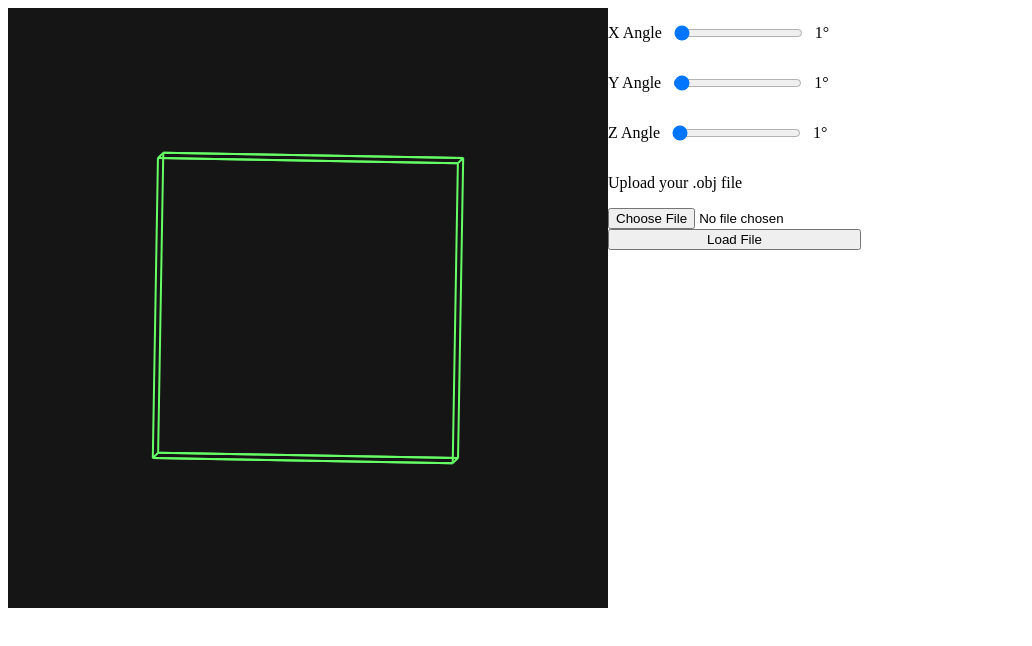
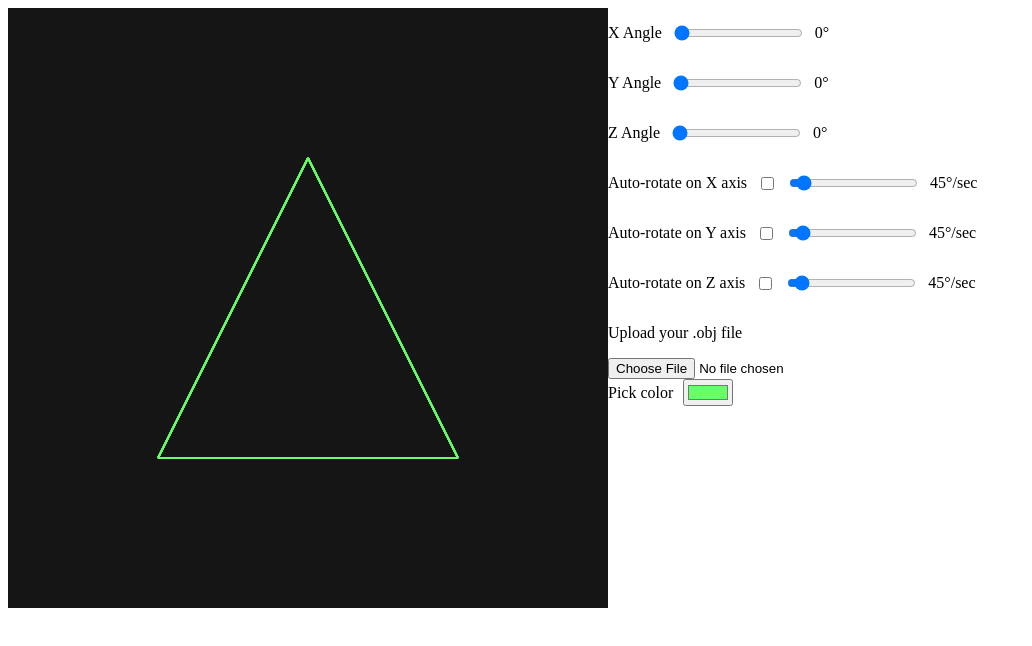
Before and after one commit to xGiocar/3dRenderer, a website with bundled scripts: page index.html in a window 1280 px wide. Shown: the whole page, without its empty margins (0-1032 px from the left). Built offline with nearby package versions, Linux system fonts and the light colour scheme.

Commit message:
added auto-rotation and color picker

```diff
--- a/Matrix.js
+++ b/Matrix.js
@@ -26,9 +26,9 @@ export class Matrix {
 
     static rotationMatrixXZ(angle) {
         /*
-            |cos a      0   -sin a| |x|
-            |  0        1        0| |y|
-            |sin a      0    cos a| |z|
+            |cos a     0   -sin a| |x|
+            |  0       1        0| |y|
+            |sin a     0    cos a| |z|
         */
 
         return new Matrix({cells:
--- a/index.html
+++ b/index.html
@@ -11,27 +11,54 @@
     <div class="input">
         <div class="row">
             <label for="xAngle">X Angle</label>
-            <input type="range" min="0" max="360" value="1" class="slider" id="xAngle">
+            <input type="range" min="0" max="360" value="0" class="slider" id="xAngle">
             <p class="value" id="pX">0°</p>
         </div>
 
         <div class="row">
             <label for="yAngle">Y Angle</label>
-            <input type="range" min="0" max="360" value="1" class="slider" id="yAngle">
+            <input type="range" min="0" max="360" value="0" class="slider" id="yAngle">
             <p class="value" id="pY">0°</p>
         </div>
 
         <div class="row">
             <label for="zAngle">Z Angle</label>
-            <input type="range" min="0" max="360" value="1" class="slider" id="zAngle">
+            <input type="range" min="0" max="360" value="0" class="slider" id="zAngle">
             <p class="value" id="pZ">0°</p>
         </div>
+
+        <div class="row">
+            <label for="xSpinCheck">Auto-rotate on X axis</label>
+            <input type="checkbox" class="checkbox" id="xSpinCheck">
+            <input type="range" min="0" max="720" value="45" class="slider" id="xSpinSpeed">
+            <p class="value" id="XSpinParagraph">45°/sec</p>
+        </div>
+
+        <div class="row">
+            <label for="ySpinCheck">Auto-rotate on Y axis</label>
+            <input type="checkbox" class="checkbox" id="ySpinCheck">
+            <input type="range" min="0" max="720" value="45" class="slider" id="ySpinSpeed">
+            <p class="value" id="YSpinParagraph">45°/sec</p>
+        </div>
+
+        <div class="row">
+            <label for="zSpinCheck">Auto-rotate on Z axis</label>
+            <input type="checkbox" class="checkbox" id="zSpinCheck">
+            <input type="range" min="0" max="720" value="45" class="slider" id="zSpinSpeed">
+            <p class="value" id="ZSpinParagraph">45°/sec</p>
+        </div>
+
         <p>Upload your .obj file</p>
         <div class="row">
             <input type="file" id="fileInput">
         </div>
-        <input type="button" value="Load File" id="loadButton"/>
+
+        <div class="row">
+            <label for="colorPicker">Pick color</label>
+            <input type="color" id="colorPicker" value="#66FF66">
+        </div>
     </div>
+
     <script type="module" src="index.js"></script>
 
 </body>
--- a/index.js
+++ b/index.js
@@ -8,16 +8,29 @@ const xSlider = document.getElementById("xAngle");
 const ySlider = document.getElementById("yAngle");
 const zSlider = document.getElementById("zAngle");
 
+const xSpinSlider = document.getElementById("xSpinSpeed");
+const ySpinSlider = document.getElementById("ySpinSpeed");
+const zSpinSlider = document.getElementById("zSpinSpeed");
+
+const xSpinCheck = document.getElementById("xSpinCheck");
+const ySpinCheck = document.getElementById("ySpinCheck");
+const zSpinCheck = document.getElementById("zSpinCheck");
+
 const xParagraph = document.getElementById("pX");
 const yParagraph = document.getElementById("pY");
 const zParagraph = document.getElementById("pZ");
 
+const xSpinParagraph = document.getElementById("XSpinParagraph");
+const ySpinParagraph = document.getElementById("YSpinParagraph");
+const zSpinParagraph = document.getElementById("ZSpinParagraph");
+
 const fileUpload = document.getElementById("fileInput");
+const pickColor = document.getElementById("colorPicker");
+
 let fileContent = "";
 
 const FPS = 60;
 const BACKGROUND_COLOR = "#151515";
-const STROKE_COLOR = "#66FF66";
 //const STROKE_COLOR = "#FF3366";
 const HEIGHT = canvas.height;
 const WIDTH = canvas.width;
@@ -26,8 +39,17 @@ let dz = 0;
 let angleZ = 0;
 let angleX = 0;
 let angleY = 0;
-let radiansPerSecond = Math.PI / 2;  // rotation speed
-let object = Body.cube;
+//let radiansPerSecond = Math.PI / 2;  // rotation speed
+let object = Body.pyramid;
+let stroke_color = pickColor.value;
+
+let spinX = false;
+let spinY = false;
+let spinZ = false;
+
+let rotationSpeedX = 0;
+let rotationSpeedY = 0;
+let rotationSpeedZ = 0;
 
 let transformedVertices = [];
 
@@ -37,17 +59,22 @@ fileUpload.addEventListener("change", function () {
 
     reader.onload = function () {
         fileContent = reader.result;
+        object = Body.readObjFile(fileContent);
     }
-
     reader.readAsText(this.files[0]);
 
 });
 
-document.getElementById("loadButton").addEventListener("click", loadObjectFromFile);
-
+pickColor.addEventListener("change", function() {
+    stroke_color = pickColor.value;
+});
 
 function degToRad(degrees) {
     return degrees * Math.PI / 180;
+}
+
+function radToDeg(radians) {
+    return radians * 180 / Math.PI;
 }
 
 function loadObjectFromFile() {
@@ -57,7 +84,7 @@ function loadObjectFromFile() {
 function clear() {
     ctx.fillStyle = BACKGROUND_COLOR;
     ctx.fillRect(0, 0, canvas.width, canvas.height);
-    ctx.fillStyle = STROKE_COLOR;
+    ctx.fillStyle = stroke_color;
 }
 
 function convertCartesian(vector, side) {
@@ -80,7 +107,7 @@ function drawLine(vector1, vector2) {
     let cart_v1 = convertCartesian(vector1, 0);
     let cart_v2 = convertCartesian(vector2, 0);
 
-    ctx.strokeStyle = STROKE_COLOR;
+    ctx.strokeStyle = stroke_color;
     ctx.lineWidth = 2;
     ctx.beginPath();
     ctx.moveTo(cart_v1.x / cart_v1.w, cart_v1.y / cart_v1.w);
@@ -102,25 +129,67 @@ function drawFace(vertices, face) {
 
 function drawFrame() {
     const dt = 1 / FPS;
-    const da = radiansPerSecond / FPS;
+
+    let transformMatrix = new Matrix();
     dz += dt;
 
-    angleX = degToRad(xSlider.value);
-    angleY = degToRad(ySlider.value);
-    angleZ = degToRad(zSlider.value);
+    spinX = xSpinCheck.checked;
+    spinY = ySpinCheck.checked;
+    spinZ = zSpinCheck.checked;
+
+    xSpinParagraph.textContent = `${xSpinSlider.value}°/sec`;
+    ySpinParagraph.textContent = `${ySpinSlider.value}°/sec`;
+    zSpinParagraph.textContent = `${zSpinSlider.value}°/sec`;
+
+    rotationSpeedX = xSpinSlider.value;
+    rotationSpeedY = ySpinSlider.value;
+    rotationSpeedZ = zSpinSlider.value;
+
+    let deltaX = degToRad(rotationSpeedX) / FPS;
+    let deltaY = degToRad(rotationSpeedY) / FPS;
+    let deltaZ = degToRad(rotationSpeedZ) / FPS;
 
     xParagraph.textContent = `${xSlider.value}°`;
     yParagraph.textContent = `${ySlider.value}°`;
     zParagraph.textContent = `${zSlider.value}°`;
 
+    if (!spinX) {
+        angleX = degToRad(xSlider.value);
+    }
+
+    else if (spinX){
+        angleX += deltaX;
+        if (angleX >= 2 * Math.PI) angleX = 0;
+        xSlider.value = radToDeg(angleX);
+    }
+
+    if (!spinY) {
+        angleY = degToRad(ySlider.value);
+    }
+
+    else if (spinY){
+        angleY += deltaY;
+        if (angleY >= 2 * Math.PI) angleY = 0;
+        ySlider.value = radToDeg(angleY);
+    }
+
+    if (!spinZ) {
+        angleZ = degToRad(zSlider.value);
+    }
+
+    else if (spinZ){
+        angleZ += deltaZ;
+        if (angleZ >= 2 * Math.PI) angleZ = 0;
+        zSlider.value = radToDeg(angleZ);
+    }
+
+    transformMatrix = Matrix.matrixMultiply(Matrix.rotationMatrixYZ(angleX), transformMatrix);
+    transformMatrix = Matrix.matrixMultiply(Matrix.rotationMatrixXZ(angleY), transformMatrix);
+    transformMatrix = Matrix.matrixMultiply(Matrix.rotationMatrixXY(angleZ), transformMatrix);
+
     clear();
 
     for (let i = 0; i < object.vertices.length; i++) {
-        let transformMatrix = Matrix.matrixMultiply(Matrix.rotationMatrixXY(angleZ), Matrix.rotationMatrixXZ(angleY));
-        transformMatrix = Matrix.matrixMultiply(transformMatrix, Matrix.rotationMatrixYZ(angleX));
-        //transformMatrix = Matrix.matrixMultiply(transformMatrix, Matrix.translationMatrix({Tx: 0.2, Ty: 0, Tz: 0.2}));
-        //transformMatrix = Matrix.matrixMultiply(transformMatrix, Matrix.rotationMatrixYZ(angleY));
-        //transformMatrix = Matrix.matrixMultiply(transformMatrix, Matrix.rotationMatrixXZ(angleY));
         transformedVertices[i] = (Matrix.vectorMultiply(transformMatrix, object.vertices[i]));
         drawSquare(transformedVertices[i], 1);
     }
```
Also changed, not shown: README.md.
